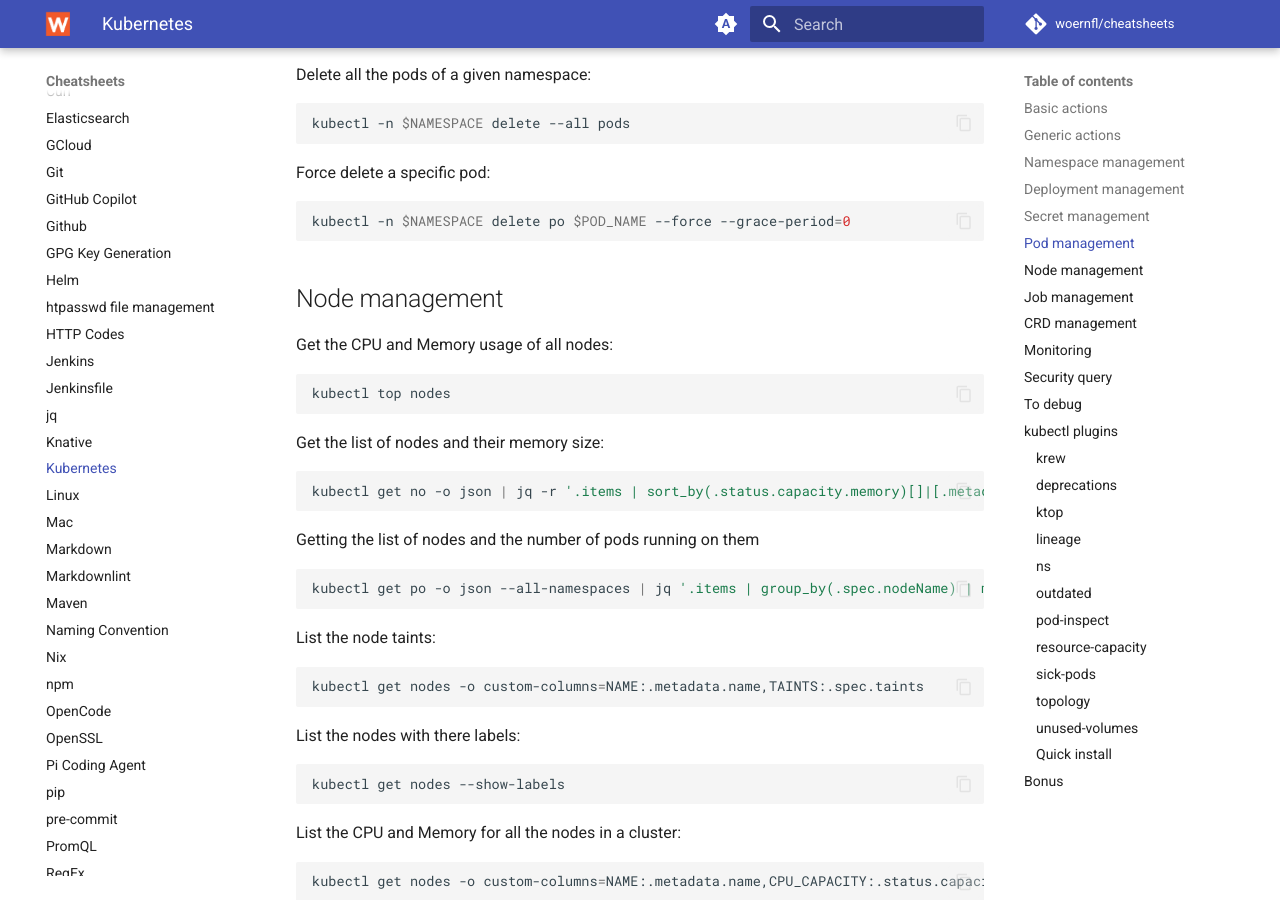
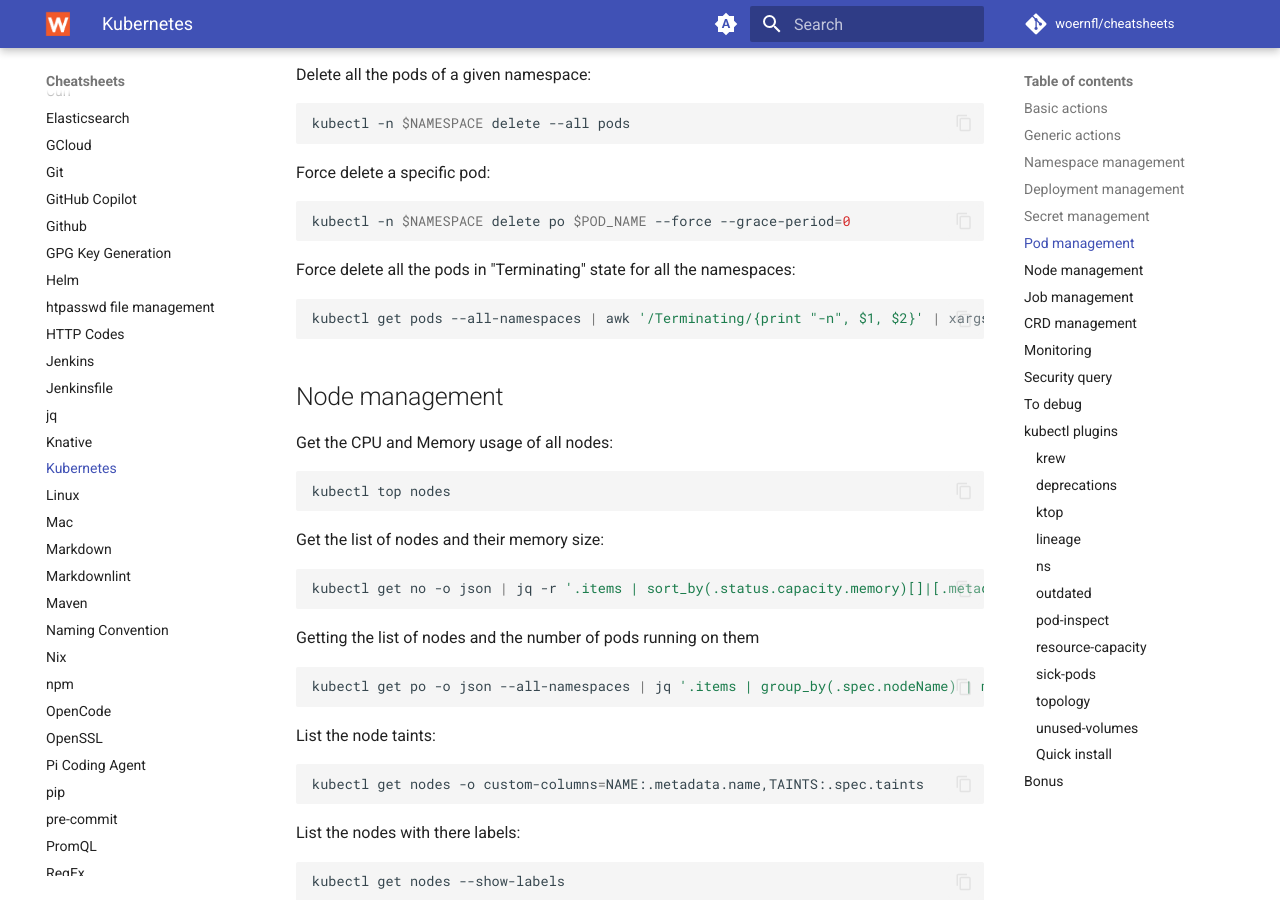
Before and after one commit to woernfl/cheatsheets, an MkDocs documentation site: the page built from docs/kubernetes.md, in a window 1280 px wide and 900 px high, scrolled down 3122 px. Built offline with MkDocs 1.6.1 and Material for MkDocs 9.7.7, drawn with Linux system fonts in a browser that asks for light colours; comment, search, counter and statistics services are not loaded.

Commit message:
Update kubernetes.md (#508)

````diff
--- a/docs/kubernetes.md
+++ b/docs/kubernetes.md
@@ -180,6 +180,12 @@
 
 ```bash
 kubectl -n $NAMESPACE delete po $POD_NAME --force --grace-period=0
+```
+
+Force delete all the pods in "Terminating" state for all the namespaces:
+
+```bash
+kubectl get pods --all-namespaces | awk '/Terminating/{print "-n", $1, $2}' | xargs -L 1 kubectl delete pod --force --grace-period=0
 ```
 
 ## Node management
````
